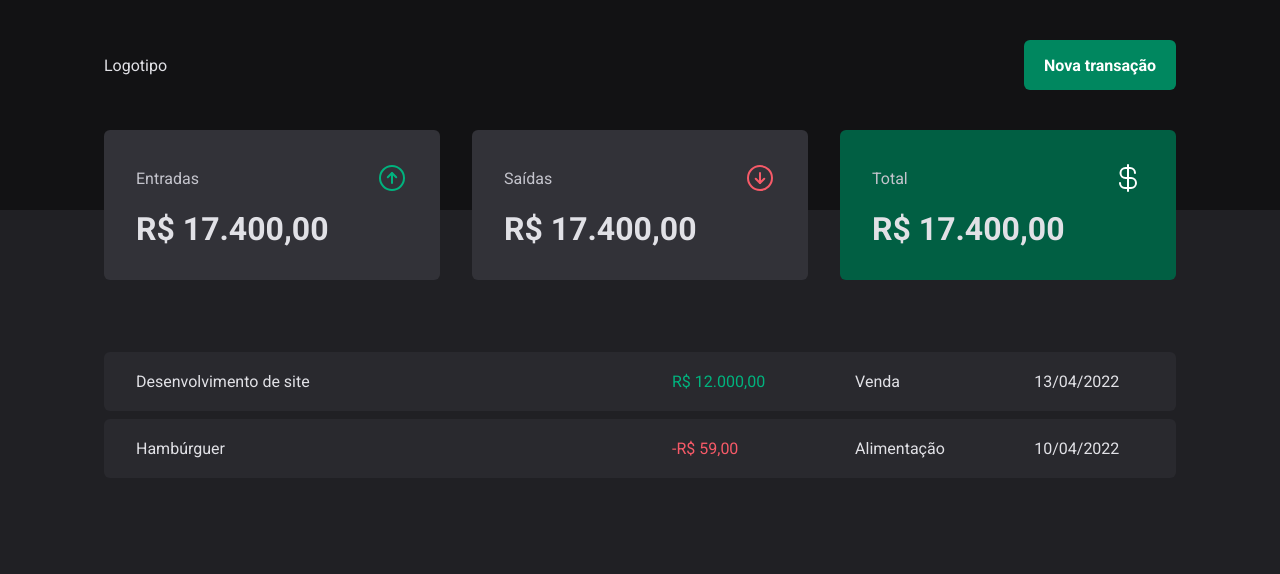
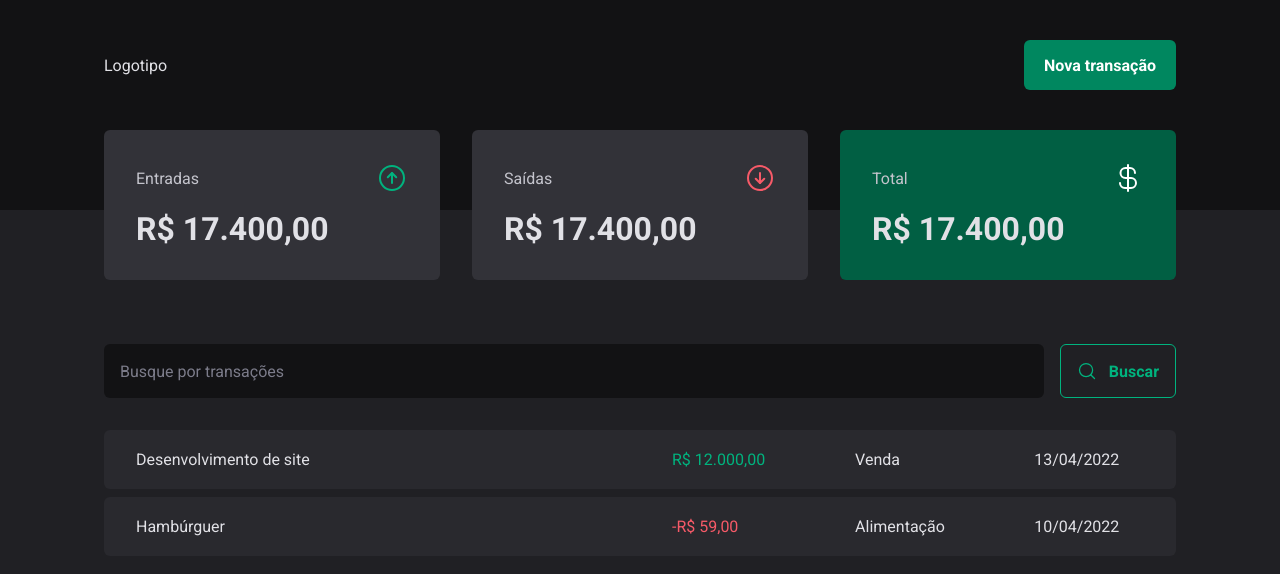
Before and after one commit to lidianerfaria/dt-money, a React (Vite) app: page / in a window 1280 px wide. Shown: the top 574 px of the page. Built offline with nearby package versions, Linux system fonts and the light colour scheme.

Commit message:
style: create search form component

```diff
--- /dev/null
+++ b/src/components/SearchForm/index.tsx
@@ -0,0 +1,15 @@
+import { MagnifyingGlass } from 'phosphor-react';
+import { SearchFormContainer } from './styles';
+
+export const SearchForm = () => {
+  return (
+    <SearchFormContainer>
+      <input type='text' placeholder='Busque por transações' />
+
+      <button type='submit'>
+        <MagnifyingGlass size={20} />
+        Buscar
+      </button>
+    </SearchFormContainer>
+  );
+}
--- /dev/null
+++ b/src/components/SearchForm/styles.ts
@@ -0,0 +1,39 @@
+import styled from 'styled-components';
+
+export const SearchFormContainer = styled.form`
+  display: flex;
+  gap: 1rem;
+
+  input {
+    background: ${(props) => props.theme['gray-900']};
+    border: 0;
+    border-radius: 6px;
+    color: ${(props) => props.theme['gray-300']};
+    flex: 1;
+    padding: 1rem;
+
+    &::placeholder {
+      color: ${(props) => props.theme['gray-500']};
+    }
+  }
+
+  button {
+    align-items: center;
+    background: transparent;
+    border: 0;
+    border: 1px solid ${(props) => props.theme['green-300']};
+    border-radius: 6px;
+    color: ${(props) => props.theme['green-300']};
+    display: flex;
+    font-weight: bold;
+    gap: 0.75rem;
+    padding: 1rem;
+
+    &:hover {
+      background: ${(props) => props.theme['green-500']};
+      border-color: ${(props) => props.theme['green-500']};
+      color: ${(props) => props.theme['white']};
+      transition: background-color 0.2s, color 0.2s, border-color 0.2s;
+    }
+  }
+`;
--- a/src/pages/Transactions/index.tsx
+++ b/src/pages/Transactions/index.tsx
@@ -1,4 +1,5 @@
 import { Header } from '../../components/Header';
+import { SearchForm } from '../../components/SearchForm';
 import { Summary } from '../../components/Summary';
 
 import {
@@ -14,6 +15,7 @@
       <Summary />
 
       <TransactionsContainer>
+        <SearchForm />
         <TransactionsTable>
           <tbody>
             <tr>
--- a/src/pages/Transactions/styles.ts
+++ b/src/pages/Transactions/styles.ts
@@ -14,6 +14,7 @@
 export const TransactionsTable = styled.table`
   border-collapse: separate;
   border-spacing: 0 0.5rem;
+  margin-top: 1.5rem;
   width: 100%;
 
   td {
```
